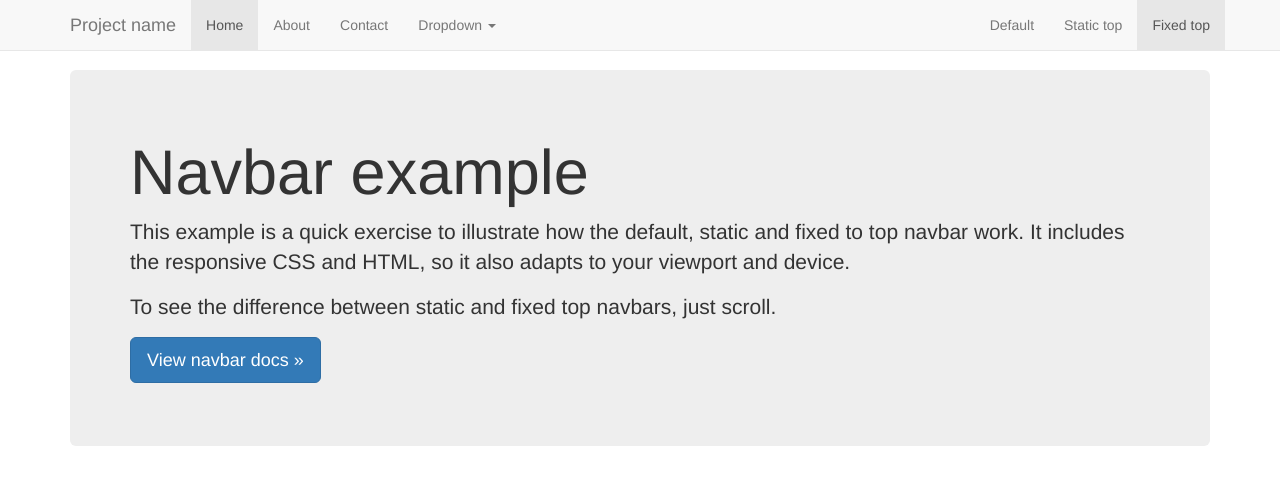
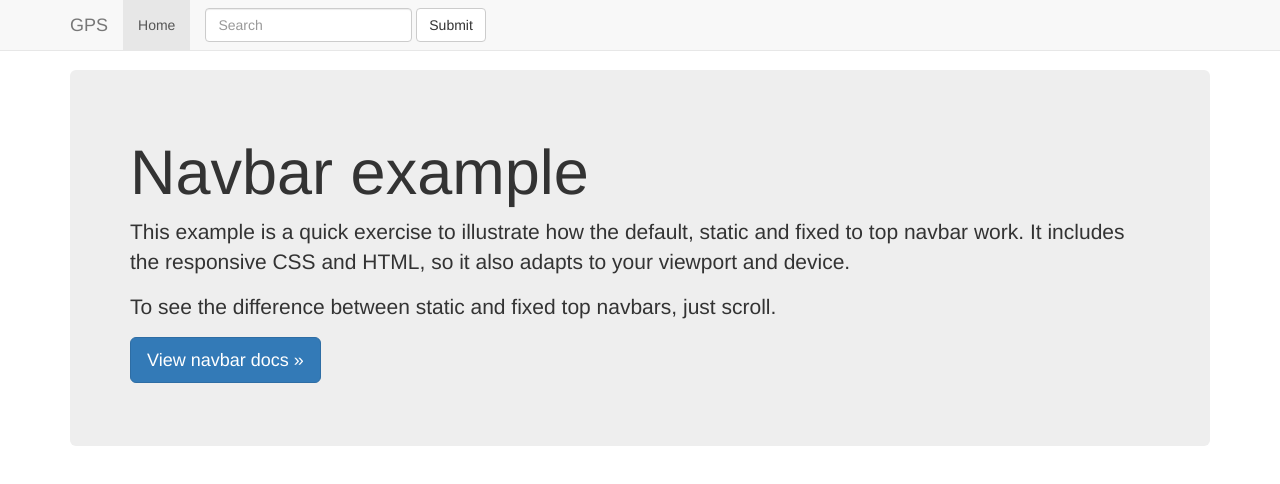
Before and after one commit to khangluong/khangluong.github.io, a plain HTML site: page ktphuhung/index.html in a window 1280 px wide. Shown: the top 484 px of the page. Drawn offline with nearby package versions, Linux system fonts and the light colour scheme.

Commit message:
Update index.html

```diff
--- a/ktphuhung/index.html
+++ b/ktphuhung/index.html
@@ -44,30 +44,17 @@
             <span class="icon-bar"></span>
             <span class="icon-bar"></span>
           </button>
-          <a class="navbar-brand" href="#">Project name</a>
+          <a class="navbar-brand" href="#">GPS</a>
         </div>
         <div id="navbar" class="navbar-collapse collapse">
           <ul class="nav navbar-nav">
             <li class="active"><a href="#">Home</a></li>
-            <li><a href="#about">About</a></li>
-            <li><a href="#contact">Contact</a></li>
-            <li class="dropdown">
-              <a href="#" class="dropdown-toggle" data-toggle="dropdown" role="button" aria-haspopup="true" aria-expanded="false">Dropdown <span class="caret"></span></a>
-              <ul class="dropdown-menu">
-                <li><a href="#">Action</a></li>
-                <li><a href="#">Another action</a></li>
-                <li><a href="#">Something else here</a></li>
-                <li role="separator" class="divider"></li>
-                <li class="dropdown-header">Nav header</li>
-                <li><a href="#">Separated link</a></li>
-                <li><a href="#">One more separated link</a></li>
-              </ul>
-            </li>
-          </ul>
-          <ul class="nav navbar-nav navbar-right">
-            <li><a href="../navbar/">Default</a></li>
-            <li><a href="../navbar-static-top/">Static top</a></li>
-            <li class="active"><a href="./">Fixed top <span class="sr-only">(current)</span></a></li>
+           <form class="navbar-form navbar-left">
+        <div class="form-group">
+          <input type="text" class="form-control" placeholder="Search">
+        </div>
+        <button type="submit" class="btn btn-default">Submit</button>
+      </form>
           </ul>
         </div><!--/.nav-collapse -->
       </div>
```
